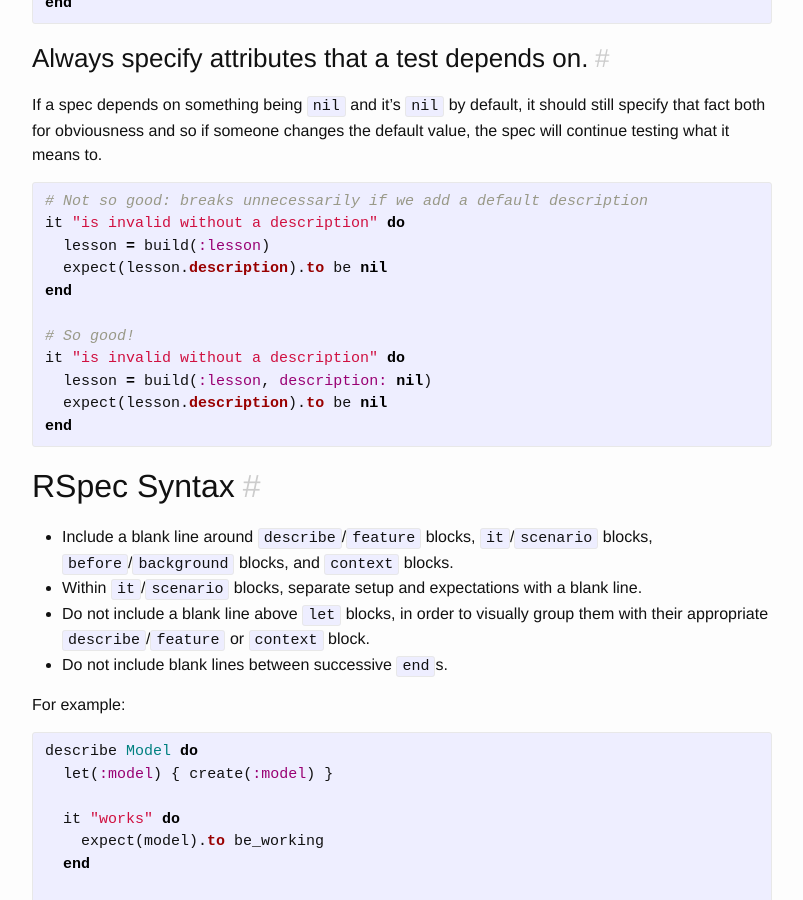
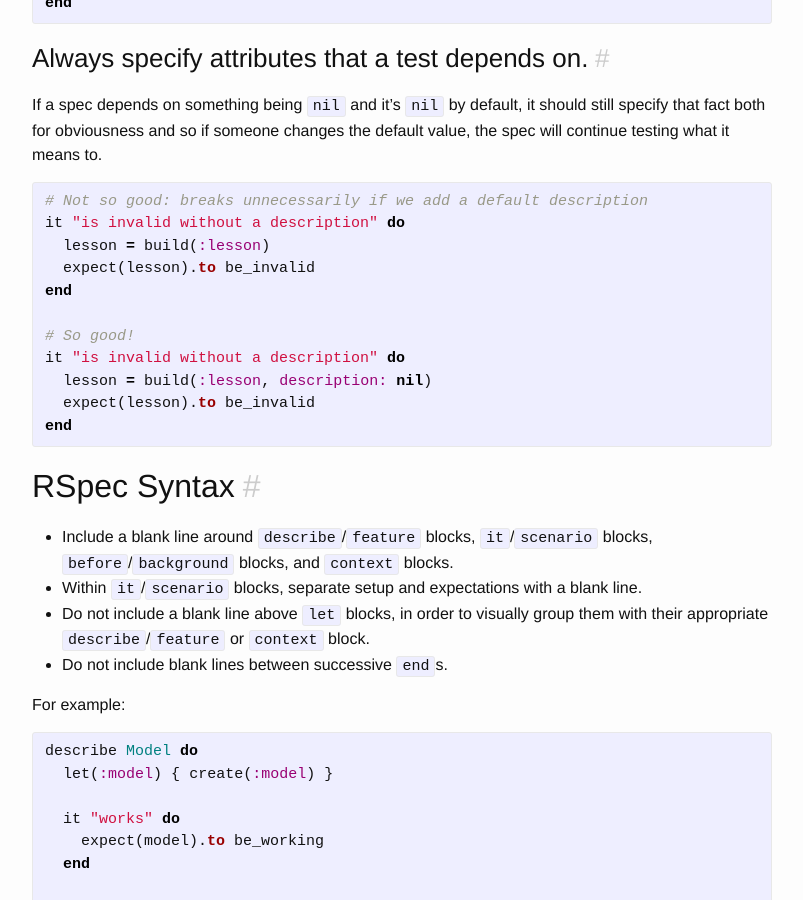
Before and after one commit to isabella232/lessonly.github.io, a Jekyll site: the page built from _styleguide/testing.md, in a window 1280 px wide and 900 px high, scrolled down 2096 px. Shown: the whole window, without its empty margins (238-1041 px from the left). Built offline with Jekyll 4.4.1, drawn with Linux system fonts in a browser that asks for light colours.

Commit message:
Fix bad test example

````diff
--- a/_styleguide/testing.md
+++ b/_styleguide/testing.md
@@ -91,13 +91,13 @@ If a spec depends on something being `nil` and it's `nil` by default, it should
 # Not so good: breaks unnecessarily if we add a default description
 it "is invalid without a description" do
   lesson = build(:lesson)
-  expect(lesson.description).to be nil
+  expect(lesson).to be_invalid
 end
 
 # So good!
 it "is invalid without a description" do
   lesson = build(:lesson, description: nil)
-  expect(lesson.description).to be nil
+  expect(lesson).to be_invalid
 end
 ```
 
````
